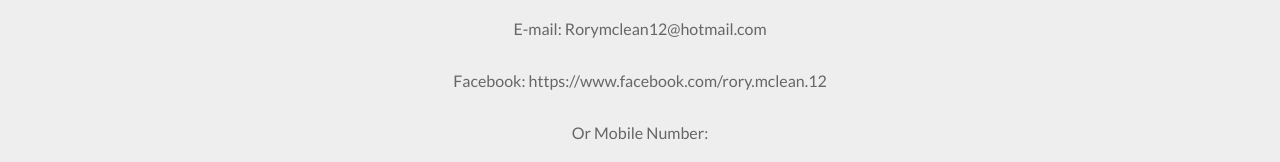
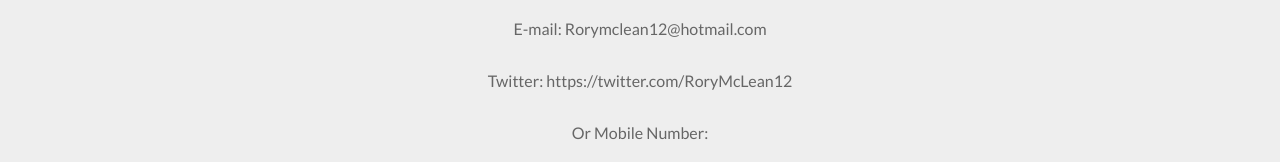
Before and after one commit to RoryDonaldMcLean/RoryDonaldMcLean.github.io, a plain HTML site: page index.html in a window 1280 px wide. Shown: the part 3918-4080 px from the top of the page. Drawn offline with nearby package versions, Linux system fonts and the light colour scheme.

Commit message:
replaced facebook with twitter

```diff
--- a/index.html
+++ b/index.html
@@ -152,7 +152,7 @@
 			<h3>Contact:</h3>
 			<p>You can contact me via:</p>
 			<p>E-mail: Rorymclean12@hotmail.com</p>
-			<p>Facebook: https://www.facebook.com/rory.mclean.12</p>
+			<p>Twitter: https://twitter.com/RoryMcLean12</p>
 			<p> Or Mobile Number: </p>
 			</div>
 		</div>
```
